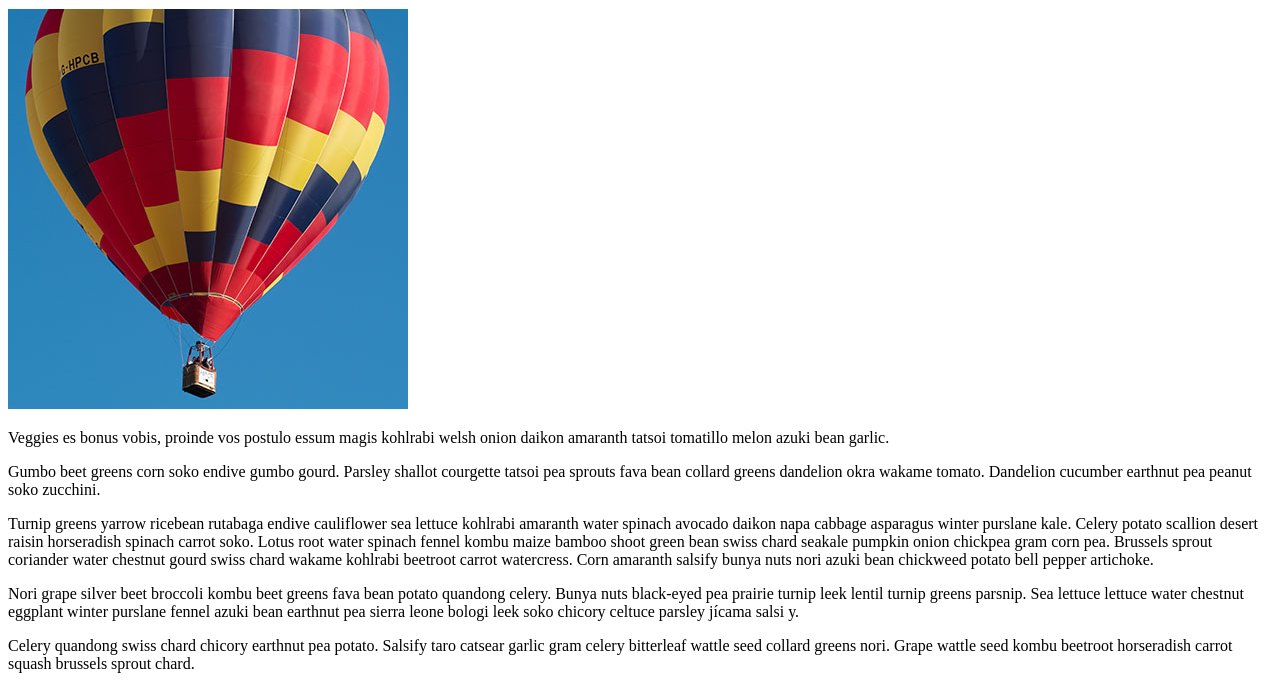
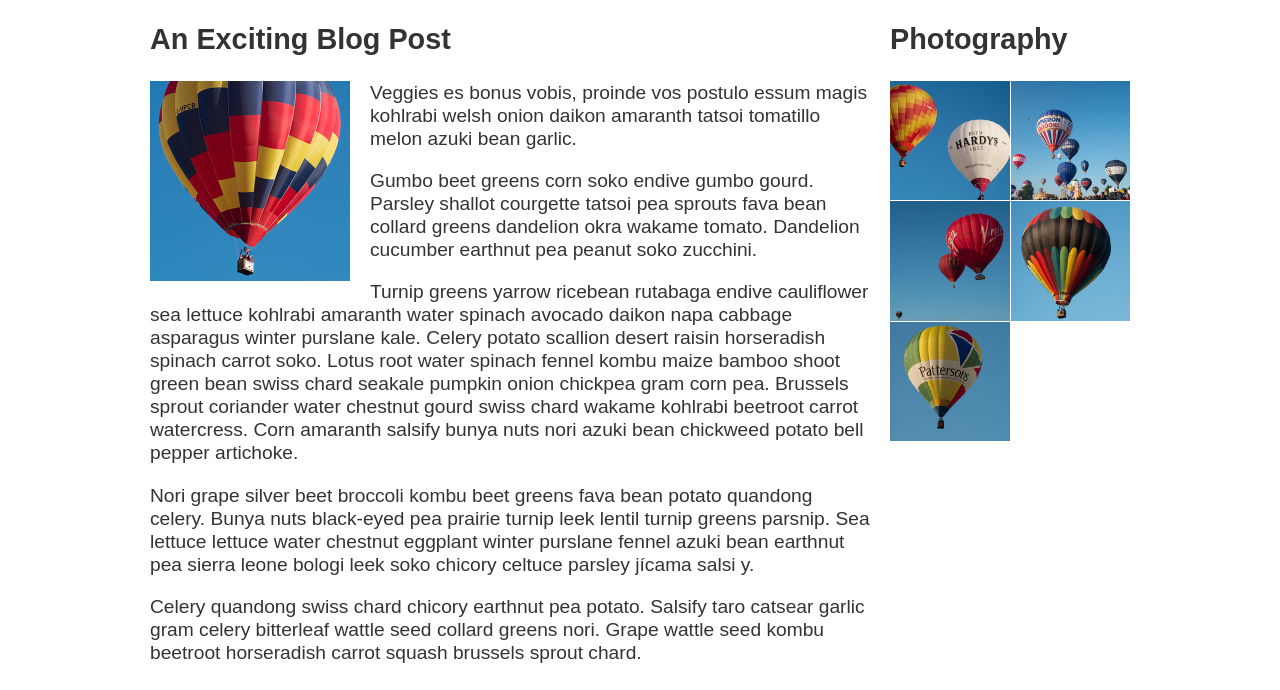
Before and after one commit to DuyAn1601/Demolann, a plain HTML site: page index.html in a window 1280 px wide. Shown: the part 190-880 px from the top of the page. Drawn offline with Linux system fonts and the light colour scheme.

Commit message:
Update index.html

```diff
--- a/index.html
+++ b/index.html
@@ -5,7 +5,7 @@
   <meta charset="utf-8">
   <meta name="viewport" content="width=device-width, initial-scale=1">
   <title>Layout Task</title>
-  <link href="19521179_LAB04.css" rel="stylesheet" type="text/css">
+  <link href="19521179_LAB4.css" rel="stylesheet" type="text/css">
 </head>
 
 <body>
```
